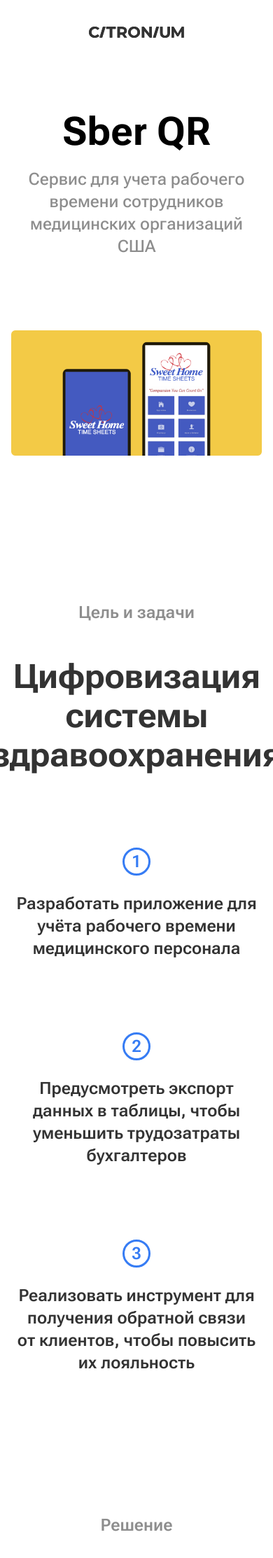
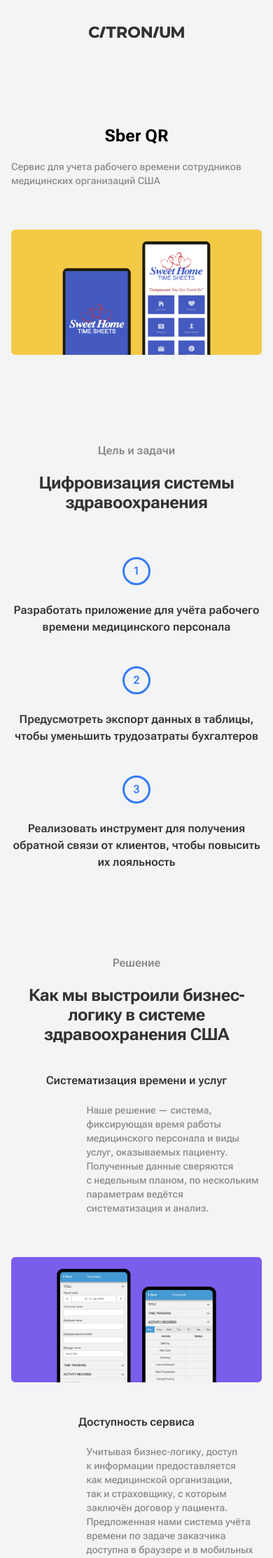
Before and after one commit to Citronium/citronium-landing-en, a Jekyll site: the page built from _projects/1-sber-qr.md, in a window 390 px wide. Shown: the top 2226 px of the page at 70% size. Built offline with Jekyll 4.4.1, drawn with Linux system fonts in a browser that asks for light colours; some of the changed text lies outside the part shown.

Commit message:
added adaptive in project page

```diff
--- a/_layouts/default.html
+++ b/_layouts/default.html
@@ -3,7 +3,6 @@
   {%- include head.html -%}
   <body>
     {{ content }}
-
   </body>
 
   {%- include feedback-form.html -%}
--- a/_layouts/project.html
+++ b/_layouts/project.html
@@ -3,6 +3,7 @@
   {%- include head.html -%}
   <body>
     {%- include home/header.html -%}
+    <main>
       <div class="project">
           <div class="container">
               <div class="project-content">
@@ -10,6 +11,7 @@
               </div>
           </div>
       </div>
+    </main>
   </body>
 
     {%- include footer.html -%}
--- a/_projects/1-sber-qr.md
+++ b/_projects/1-sber-qr.md
@@ -34,13 +34,13 @@ technologies: 'hybrid'
 
 ### Систематизация времени и услуг
 
-Наше решение — система, фиксирующая время работы медицинского персонала и виды услуг, оказываемых пациенту. Полученные данные сверяются с недельным планом, по нескольким параметрам ведётся систематизация и анализ.
+<p class="project-content-item-half">Наше решение — система, фиксирующая время работы медицинского персонала и виды услуг, оказываемых пациенту. Полученные данные сверяются с недельным планом, по нескольким параметрам ведётся систематизация и анализ.</p>
 
 <img src="{{ site.baseurl }}/assets/img/projects/sber-qr/cover2.png" alt="cover" />
 
 ### Доступность сервиса
 
-Учитывая бизнес-логику, доступ к информации предоставляется как медицинской организации, так и страховщику, с которым заключён договор у пациента. Предложенная нами система учёта времени по задаче заказчика доступна в браузере и в мобильных приложениях на устройствах iOS и Android.
+<p class="project-content-item-half">Учитывая бизнес-логику, доступ к информации предоставляется как медицинской организации, так и страховщику, с которым заключён договор у пациента. Предложенная нами система учёта времени по задаче заказчика доступна в браузере и в мобильных приложениях на устройствах iOS и Android.</p>
 
 <img src="{{ site.baseurl }}/assets/img/projects/sber-qr/cover3.png" alt="cover" />
 
@@ -70,12 +70,12 @@ technologies: 'hybrid'
     <div class="project-content-video__right">
         <p class="project-content-video__right-title">Имя фамилия</p>
         <p class="project-content-video__right-descr">
-            Здесь будет написан краткий текст отзыва.
-            Здесь будет написан краткий текст отзыва.
-            Здесь будет написан краткий текст отзыва.
-            Здесь будет написан краткий текст отзыва.
-            Здесь будет написан краткий текст отзыва.
-            Здесь будет написан краткий текст отзыва.
+            Здесь будет написан краткий текст отзыва.<br>
+            Здесь будет написан краткий текст отзыва.<br>
+            Здесь будет написан краткий текст отзыва.<br>
+            Здесь будет написан краткий текст отзыва.<br>
+            Здесь будет написан краткий текст отзыва.<br>
+            Здесь будет написан краткий текст отзыва.<br>
             Здесь будет написан краткий текст отзыва.
         </p>
     </div>
--- a/_sass/_media.scss
+++ b/_sass/_media.scss
@@ -145,18 +145,16 @@
     }
     .project {
         &-content {
-            margin-top: 80px;
-            & > h1 {
-                font-size: 56px;
-                line-height: 56px;
-            }
-            & > h2 {
-                font-size: 48px;
-                line-height: 56px;
-            }
-            & > h4 {
-                font-size: 24px;
-                line-height: 32px;
+            &-video {
+                flex-direction: column;
+                padding: 40px;
+                gap: 40px;
+                &__left {
+                    width: 100%;
+                }
+                &__right {
+                    width: 100%;
+                }
             }
         }
     }
@@ -467,6 +465,76 @@
                     & img {
                         top: 40px;
                         left: 151px;
+                    }
+                }
+            }
+        }
+    }
+
+    .project {
+        &-content {
+            & > h1 {
+                font-size: 40px;
+                line-height: 40px;
+            }
+            & > h2 {
+                font-size: 32px;
+                line-height: 40px;
+                margin-top: 30px;
+            }
+            & > ol {
+                margin-top: 30px;
+                & li {
+                    padding-top: 30px;
+                }
+            }
+            & > h3 {
+                margin-top: 60px;
+                font-size: 24px;
+                line-height: 32px;
+            }
+            & > h4 {
+                margin-top: 180px;
+            }
+            & > p {
+                font-size: 16px;
+                line-height: 24px;
+            }
+            &-time {
+                margin-top: 60px;
+                gap: 16px;
+                &__left {
+                    &-title {
+                        font-size: 16px;
+                        line-height: 24px;
+                    }
+                    &-month {
+                        font-size: 24px;
+                        line-height: 32px;
+                    }
+                }
+                &__right {
+                    &-title {
+                        font-size: 16px;
+                        line-height: 24px;
+                    }
+                    &-month {
+                        font-size: 24px;
+                        line-height: 32px;
+                    }
+                }
+            }
+            &-video {
+                margin-top: 60px;
+                &__right {
+                    &-title {
+                        font-size: 24px;
+                        line-height: 32px;
+                    }
+                    &-descr {
+                        font-size: 16px;
+                        line-height: 24px;
+                        margin-top: 8px;
                     }
                 }
             }
@@ -826,6 +894,79 @@
             }
         }
     }
+
+    .project {
+        &-content {
+            & > h1 {
+                font-size: 24px;
+                line-height: 28px;
+            }
+            & > h2 {
+                font-size: 24px;
+                line-height: 28px;
+                margin-top: 20px;
+            }
+            & > h3 {
+                margin-top: 40px;
+                font-size: 16px;
+                line-height: 24px;
+            }
+            & > h4 {
+                font-size: 16px;
+                line-height: 24px;
+                margin-top: 120px;
+            }
+            & > p {
+                font-size: 14px;
+                line-height: 20px;
+                margin-top: 20px;
+            }
+            & img {
+                margin-top: 40px;
+            }
+
+            & > ol {
+                margin-top: 20px;
+                & li {
+                    padding-top: 20px;
+                    font-size: 16px;
+                    line-height: 24px;
+                }
+            }
+
+            &-item-half {
+                width: 70%;
+            }
+            &-time {
+                flex-direction: column;
+                margin-top: 40px;
+                &__left {
+                    width: 100%;
+                    padding: 16px;
+                    border-radius: 10px;
+                }
+                &__right {
+                    width: 100%;
+                    padding: 16px;
+                    border-radius: 10px;
+                }
+            }
+            &-video {
+                gap: 16px;
+                padding: 16px;
+                &__right {
+                    &-title {
+                        font-size: 18px;
+                        line-height: 24px;
+                    }
+                    &__descr {
+                        font-size: 14px;
+                        line-height: 20px;
+                    }
+                }
+            }
+        }
+    }
 }
 
 @media (max-width: 320px) {
--- a/_sass/project.scss
+++ b/_sass/project.scss
@@ -11,7 +11,7 @@
             line-height: 64px;
         }
         & > h2 {
-            margin-top: 48px;
+            margin-top: 40px;
             font-weight: 700;
             font-size: 48px;
             line-height: 56px;
@@ -20,7 +20,7 @@
             color: var(--color-dark);
         }
         & > h3 {
-            margin-top: 93px;
+            margin-top: 80px;
             font-weight: 600;
             font-size: 32px;
             line-height: 40px;
@@ -44,13 +44,14 @@
             font-weight: 500;
             font-size: 24px;
             line-height: 32px;
-            text-align: center;
+            //text-align: center;
             color: var(--color-dark56);
         }
 
-        & ol {
+        & > ol {
             counter-reset: myCounter;
             padding: 0;
+            margin-top: 40px;
             & li {
                 font-weight: 600;
                 font-size: 24px;
@@ -59,7 +60,7 @@
                 color: var(--color-dark);
                 list-style: none;
                 max-width: 700px;
-                padding-top: 80px;
+                padding-top: 40px;
 
                 & :before {
                     counter-increment: myCounter;
@@ -78,6 +79,12 @@
                     justify-content: center;
                 }
             }
+        }
+
+        &-item-half{
+            width: 50%;
+            align-self: flex-end;
+            text-align: left;
         }
 
         &-time {
@@ -138,7 +145,7 @@
             background-color: var(--color-white);
             border-radius: 20px;
             padding: 56px;
-            min-height: 484px;
+            //min-height: 484px;
             &__left {
                 width: 50%;
             }
```
Also changed, not shown: _includes/projects/filters.html (+9 -5 lines). Lines whose indentation alone changed are shown as unchanged.
